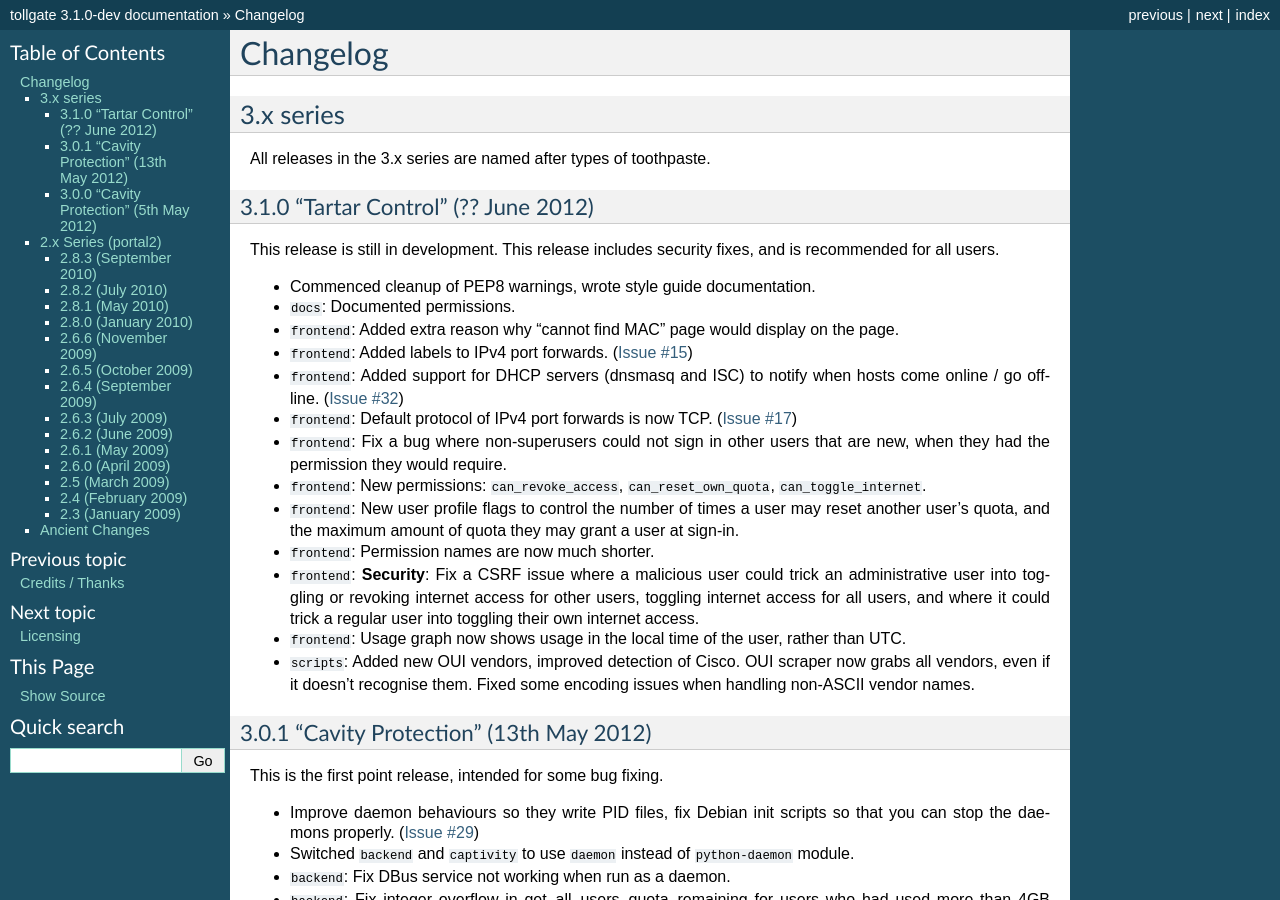
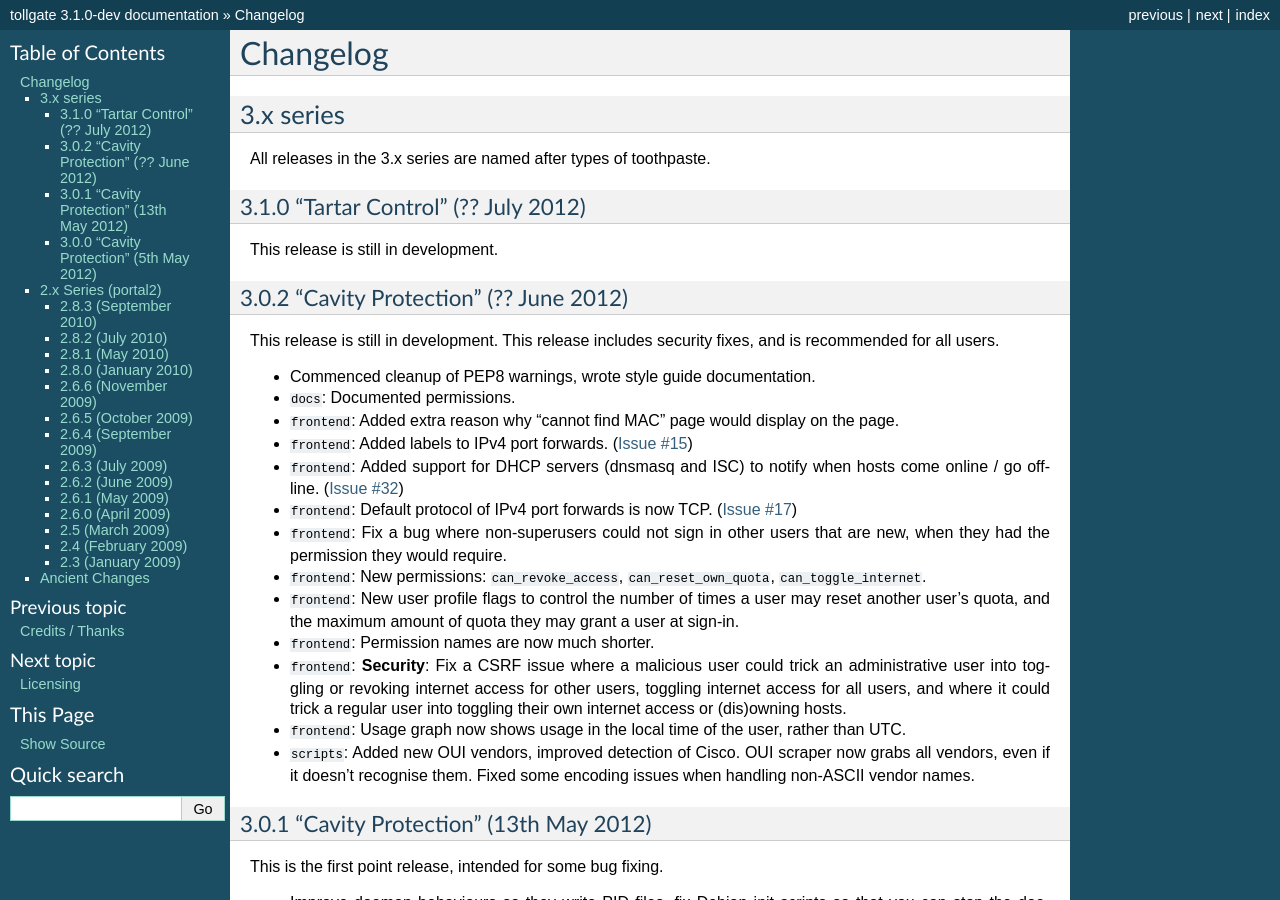
Before and after one commit to micolous/tollgate, a Sphinx documentation site: the page built from docs/changelog.rst, in a window 1280 px wide and 900 px high. Built offline with Sphinx 7.4.7, drawn with Linux system fonts in a browser that asks for light colours.

Commit message:
Updated changelog to 3.0.2

```diff
--- a/docs/changelog.rst
+++ b/docs/changelog.rst
@@ -7,8 +7,13 @@
 
 All releases in the 3.x series are named after types of toothpaste.
 
-3.1.0 "Tartar Control" (?? June 2012)
+3.1.0 "Tartar Control" (?? July 2012)
 -------------------------------------
+
+This release is still in development.
+
+3.0.2 "Cavity Protection" (?? June 2012)
+----------------------------------------
 
 This release is still in development.  This release includes security fixes, and is recommended for all users.
 
@@ -22,7 +27,7 @@
 * ``frontend``: New permissions: ``can_revoke_access``, ``can_reset_own_quota``, ``can_toggle_internet``.
 * ``frontend``: New user profile flags to control the number of times a user may reset another user's quota, and the maximum amount of quota they may grant a user at sign-in.
 * ``frontend``: Permission names are now much shorter.
-* ``frontend``: **Security**: Fix a CSRF issue where a malicious user could trick an administrative user into toggling or revoking internet access for other users, toggling internet access for all users, and where it could trick a regular user into toggling their own internet access.
+* ``frontend``: **Security**: Fix a CSRF issue where a malicious user could trick an administrative user into toggling or revoking internet access for other users, toggling internet access for all users, and where it could trick a regular user into toggling their own internet access or (dis)owning hosts.
 * ``frontend``: Usage graph now shows usage in the local time of the user, rather than UTC.
 * ``scripts``: Added new OUI vendors, improved detection of Cisco.  OUI scraper now grabs all vendors, even if it doesn't recognise them.  Fixed some encoding issues when handling non-ASCII vendor names.
 
```
